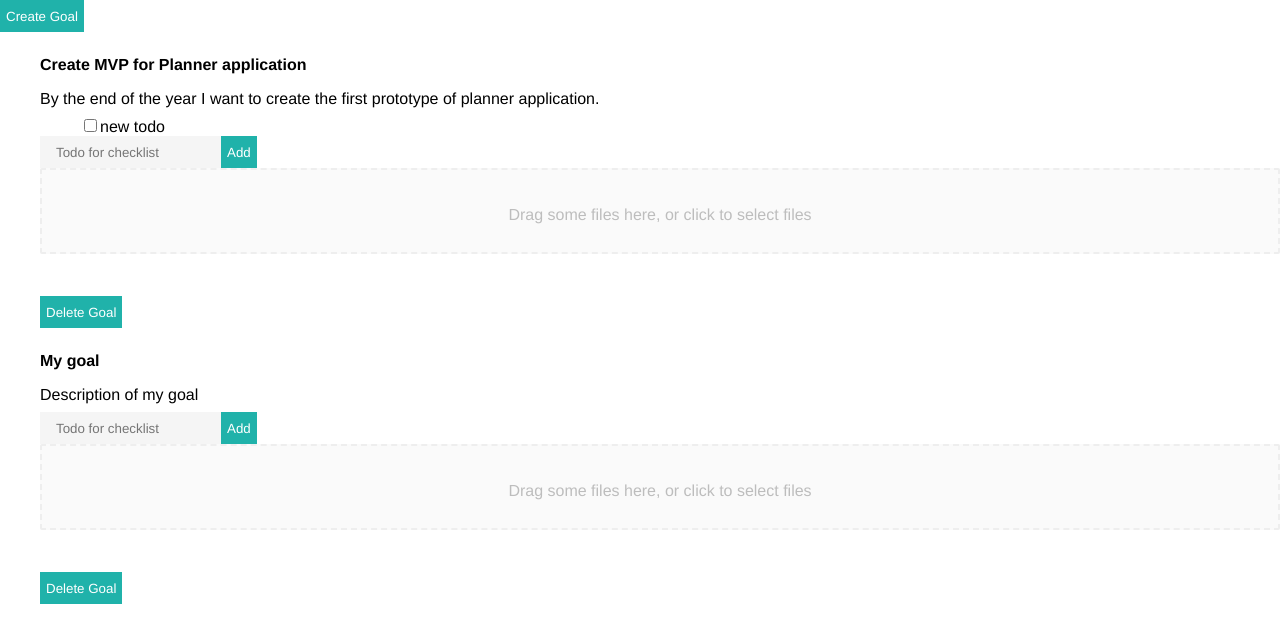
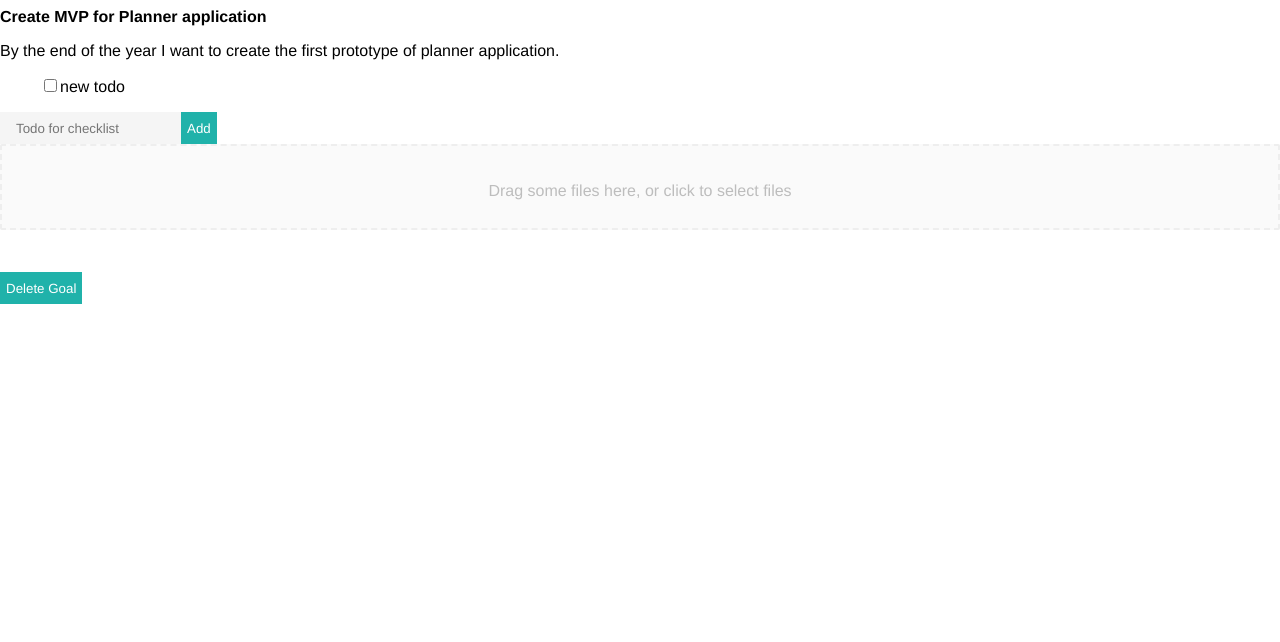
Before and after one commit to VeraKolotyuk/planner, a React (Create React App) app: page /goal/1 in a window 1280 px wide. Shown: the top 642 px of the page. Built offline with nearby package versions, Linux system fonts and the light colour scheme; data requests are answered from the project's data file.

Commit message:
router and goal page

```diff
--- a/package.json
+++ b/package.json
@@ -13,12 +13,15 @@
     "@types/react-css-modules": "^4.6.4",
     "@types/react-dom": "^17.0.9",
     "@types/react-modal": "^3.12.1",
+    "@types/react-router": "^5.1.16",
     "@types/styled-components": "^5.1.14",
     "@typescript-eslint/eslint-plugin": "^4.31.0",
     "@typescript-eslint/parser": "^4.31.0",
     "@wojtekmaj/enzyme-adapter-react-17": "^0.6.3",
+    "connected-react-router": "^6.9.1",
     "currency-symbol-map": "^5.0.1",
     "enzyme": "^3.11.0",
+    "history": "^5.0.1",
     "json-server": "^0.16.3",
     "react": "^17.0.2",
     "react-dom": "^17.0.2",
@@ -27,6 +30,7 @@
     "react-loader-spinner": "^4.0.0",
     "react-modal": "^3.14.3",
     "react-redux": "^7.2.5",
+    "react-router": "^5.2.1",
     "react-scripts": "4.0.3",
     "react-select": "^4.3.1",
     "redux": "^4.1.1",
--- a/src/App.tsx
+++ b/src/App.tsx
@@ -1,13 +1,26 @@
 import React from 'react';
+import { History } from 'history';
 import Modal from 'react-modal';
 import './App.css';
 import GoalsPage from './components/GoalsPage/GoalsPage';
+import Goal from './components/Goal/Goal';
+import { Route, Switch } from 'react-router';
+import { ConnectedRouter } from 'connected-react-router';
+
+type AppProps = {
+    history: History;
+}
 
 Modal.setAppElement('#root');
-const App: React.FC = () => {
+const App = ({history}: AppProps) => {
     return (
         <div className="App">
-            <GoalsPage />
+            <ConnectedRouter history={history}>
+                <Switch>
+                    <Route exact path="/" component={GoalsPage} />
+                    <Route path="/goal/:id" component={Goal} />
+                </Switch>
+            </ConnectedRouter>
         </div>
     );
 };
--- a/src/actions/actionTypes.ts
+++ b/src/actions/actionTypes.ts
@@ -1,7 +1,8 @@
 const ACTION_TYPES = {
     FETCH_GOALS_SUCCESS: 'FETCH_GOALS_SUCCESS',
     TOGGLE_CREATE_GOAL_MODAL: 'TOGGLE_CREATE_GOAL_MODAL',
-    SAVE_GOAL_SUCCESS: 'SAVE_GOAL_SUCCESS'
+    SAVE_GOAL_SUCCESS: 'SAVE_GOAL_SUCCESS',
+    FETCH_GOAL_SUCCESS: 'FETCH_GOAL_SUCCESS'
 };
 
 export default ACTION_TYPES;
--- a/src/actions/userActions.ts
+++ b/src/actions/userActions.ts
@@ -11,6 +11,29 @@ export function fetchGoalsSuccess(goals: IGoal[]):AppThunk {
         });
     };
 }
+
+export function fetchGoalSuccess(goal: IGoal | null):AppThunk {
+    return dispatch => {
+        dispatch({
+            type: ACTION_TYPES.FETCH_GOAL_SUCCESS,
+            goal
+        });
+    };
+}
+
+export const fetchGoal = (goalId: string | null):AppThunk => {
+    return dispatch => {
+        if (!goalId) {
+            return dispatch(fetchGoalSuccess(null));
+        }
+
+        fetch(`${goalsUrl}/${goalId}`).then(res => res.json()).then(response => {
+            return dispatch(fetchGoalSuccess(response));
+        }).catch(err => {
+            console.log(err);
+        });
+    };
+};
 
 export const fetchGoals = ():AppThunk => {
     return dispatch => {
--- a/src/components/Goal/Goal.tsx
+++ b/src/components/Goal/Goal.tsx
@@ -0,0 +1,64 @@
+import React, {useEffect} from 'react';
+import {connect} from 'react-redux';
+import {bindActionCreators, Dispatch} from 'redux';
+import { createMatchSelector } from 'connected-react-router';
+import {deleteGoal, addTodo, fetchGoal} from '../../actions/userActions';
+import {IGoal} from '../GoalsPage/goal.interface';
+import {RootState} from '../../store';
+import GoalChecklist from '../GoalChecklist/GoalChecklist';
+import CreateGoalChecklist from '../CreateGoalChecklist/CreateGoalChecklist';
+import SectionHeader from '../Template/SectionHeader';
+import Button from '../Template/Button';
+import AddMoodboardImage from '../AddMoodvoardImage/AddMoodboardImage';
+
+const mapDispatchToProps = (dispatch:Dispatch) => ({
+    deleteGoal: bindActionCreators(deleteGoal, dispatch),
+    addTodo: bindActionCreators(addTodo, dispatch),
+    fetchGoal: bindActionCreators(fetchGoal, dispatch),
+});
+
+type paramsProps = {
+    id: string;
+};
+
+const mapStateToProps = (store: RootState) => {
+    const matchSelector = createMatchSelector({ path: '/goal/:id' });
+    const match = matchSelector(store);
+    const id = match ? (match.params as paramsProps).id : null;
+    return {
+        id,
+        goal: store.userReducer.goal,
+    };
+};
+
+const connector = connect(mapStateToProps, mapDispatchToProps);
+
+type GoalProps = {
+    id: string | null,
+    goal: IGoal | null,
+    deleteGoal: (a: string) => void,
+    addTodo: (a: IGoal, b: string, c: string[]) => void,
+    fetchGoal: (a: string | null) => void
+}
+
+const Goal:React.FC<GoalProps> = ({ deleteGoal, addTodo, goal, fetchGoal, id}: GoalProps) => {
+    useEffect(() => {
+        fetchGoal(id);
+    }, [id]);
+    return (
+        <div>
+            {goal && (
+                <React.Fragment>
+                    <SectionHeader>{goal.title}</SectionHeader>
+                    <p>{goal.description}</p>
+                    {goal.checklist && <GoalChecklist checklist={goal.checklist} />}
+                    <CreateGoalChecklist addTodo={addTodo} goal={goal} />
+                    <AddMoodboardImage />
+                    <Button onClick={() => deleteGoal(goal.id)}>Delete Goal</Button>
+                </React.Fragment>
+            )}
+        </div>
+    );
+};
+
+export default connector(Goal);
--- a/src/components/GoalsPage/GoalsPage.tsx
+++ b/src/components/GoalsPage/GoalsPage.tsx
@@ -9,8 +9,7 @@ import GoalChecklist from '../GoalChecklist/GoalChecklist';
 import CreateGoalChecklist from '../CreateGoalChecklist/CreateGoalChecklist';
 import styled from 'styled-components';
 import SectionHeader from '../Template/SectionHeader';
-import Button from "../Template/Button";
-import AddMoodboardImage from "../AddMoodvoardImage/AddMoodboardImage";
+import Button from '../Template/Button';
 
 const mapDispatchToProps = (dispatch:Dispatch) => ({
     fetchGoals: bindActionCreators(fetchGoals, dispatch),
@@ -69,7 +68,6 @@ const GoalsPage:React.FC<GoalProps> = ({ goals,
                         <p>{goal.description}</p>
                         {goal.checklist && <GoalChecklist checklist={goal.checklist} />}
                         <CreateGoalChecklist addTodo={addTodo} goal={goal} />
-                        <AddMoodboardImage />
                         <Button onClick={() => deleteGoal(goal.id)}>Delete Goal</Button>
                     </li>
                 )}
--- a/src/index.tsx
+++ b/src/index.tsx
@@ -3,10 +3,10 @@ import ReactDOM from 'react-dom';
 import './index.css';
 import App from './App';
 import * as serviceWorker from './serviceWorker';
-import {store} from './store';
+import {store, history} from './store';
 import {Provider} from 'react-redux';
 
-ReactDOM.render(<Provider store={store}><App /></Provider>, document.getElementById('root'));
+ReactDOM.render(<Provider store={store}><App history={history} /></Provider>, document.getElementById('root'));
 
 // If you want your app to work offline and load faster, you can change
 // unregister() to register() below. Note this comes with some pitfalls.
--- a/src/reducers/userReducer.ts
+++ b/src/reducers/userReducer.ts
@@ -4,12 +4,14 @@ import { AnyAction } from 'redux';
 
 type UserState = {
     goals: IGoal[],
+    goal: IGoal | null,
     isShownCreateGoalModal: boolean
 }
 
 const userReducer = (
     state: UserState = {
         goals: [],
+        goal: null,
         isShownCreateGoalModal: false
     },
     action: AnyAction
@@ -19,6 +21,11 @@ const userReducer = (
             return {
                 ...state,
                 goals: action.goals
+            };
+        case ACTION_TYPES.FETCH_GOAL_SUCCESS:
+            return {
+                ...state,
+                goal: action.goal
             };
         case ACTION_TYPES.TOGGLE_CREATE_GOAL_MODAL:
             return {
--- a/src/store.ts
+++ b/src/store.ts
@@ -1,12 +1,17 @@
 import thunk, {ThunkAction} from 'redux-thunk';
 import userReducer from './reducers/userReducer';
+import { createBrowserHistory } from 'history';
+import { routerMiddleware } from 'connected-react-router';
 
 import { configureStore } from '@reduxjs/toolkit';
 import {AnyAction} from 'redux';
+import { connectRouter } from 'connected-react-router';
+
+export const history = createBrowserHistory();
 
 export const store = configureStore({
-    reducer: {userReducer},
-    middleware: [thunk],
+    reducer: {userReducer, router: connectRouter(history),},
+    middleware: [thunk, routerMiddleware(history)],
     devTools: process.env.NODE_ENV !== 'production',
     preloadedState: {}
 });
```
Also changed, not shown: 1 other file (tests, documents, lock files or other folders).
